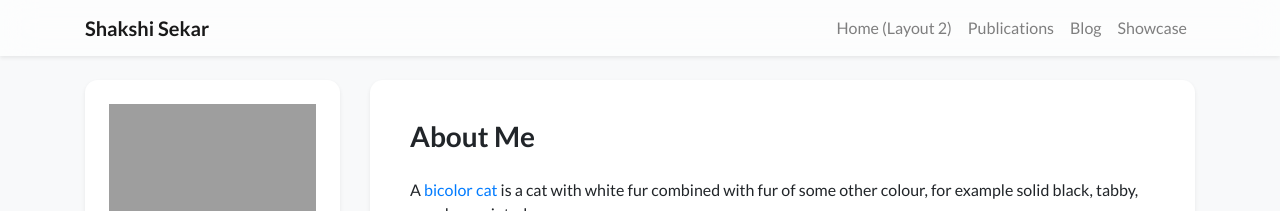
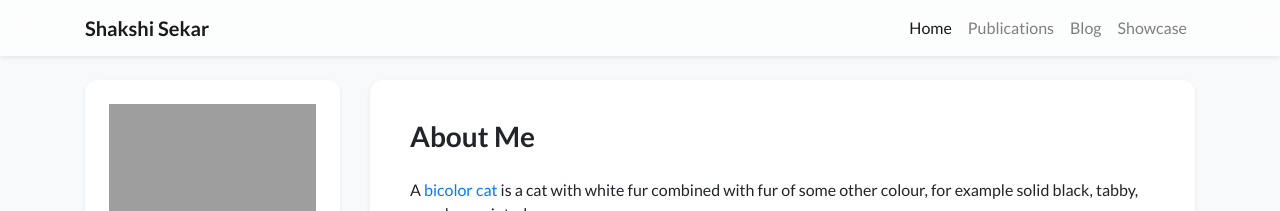
Before and after one commit to ShakshiSekar/ShakshiSekar.github.io, a Jekyll site: the page built from index.html, in a window 1280 px wide. Shown: the top 211 px of the page. Built offline with Jekyll 4.4.1, drawn with Linux system fonts in a browser that asks for light colours; nearby versions of some CDN libraries; a style sheet for code colours, icons or effects is not loaded.

Commit message:
navigation.yml

```diff
--- a/_data/navigation.yml
+++ b/_data/navigation.yml
@@ -3,7 +3,7 @@ pages:
 #       For example, the `navbar_title` field in `showcase.html` is "Showcase" and the `name` field here should also be "Showcase"
 #- name: Home
 #  url: /
-- name: Home (Layout 2)
+- name: Home
   url: /index_layout2
 - name: Publications
   url: /publications
```
